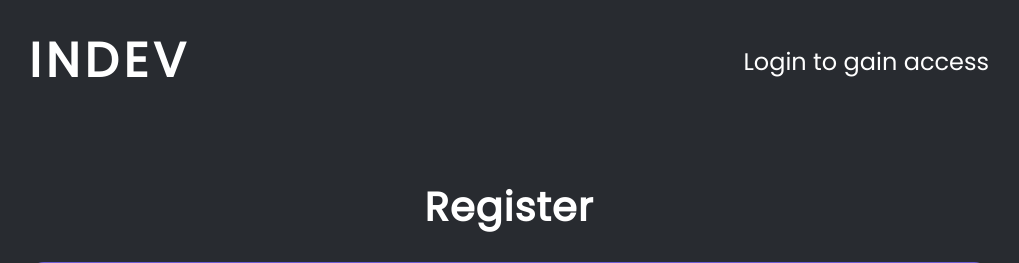
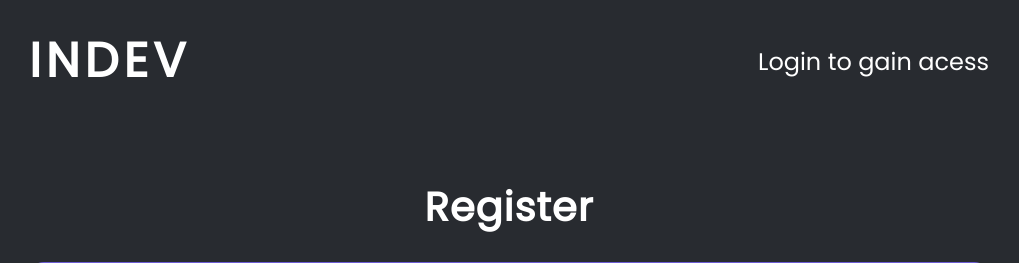
Before and after one commit to indev-aj/portfolio, a PHP site: page /admin/register.php in a window 1280 px wide. Shown: the top 263 px of the page, without its empty margins (131-1150 px from the left). Run offline with PHP 8.4, Linux system fonts and the light colour scheme.

Commit message:
Clean up

```diff
--- a/admin/register.php
+++ b/admin/register.php
@@ -17,15 +17,14 @@
 
         <!-- Navbar -->
         <div class="header-container">
-            <div class="logo"><a href="./index.php">INDEV</a></div>
-            <div class="navbar" style="font-size: 24px;">
-                Login to gain access
-            </div>
-
-            <div class="hamburger" onclick="menu()" style="display: none;">
-                <div class="bar"></div>
-                <div class="bar"></div>
-                <div class="bar"></div>
+            <div class="logo"><a href="./bio.php">INDEV</a></div>
+            <div class="navbar">
+                <p style="font-size: 24px;">Login to gain acess</p>
+                <div class="hamburger" onclick="menu()">
+                    <div class="bar"></div>
+                    <div class="bar"></div>
+                    <div class="bar"></div>
+                </div>
             </div>
         </div>
 
@@ -54,7 +53,7 @@
                         <input type="text" name="phone" id="phone" placeholder="+60xxxxxxxxx" required>
                     </div>
                     <input type="submit" value="REGISTER" name="register" class="submit-btn">
-                    <a href="./index.php" style="color: white;text-decoration:none">Login</a>
+                    <a href="./index.php" class="register-link" style="color: white;text-decoration:none">Login</a>
                 </form>
             </div>
         </div>
```
